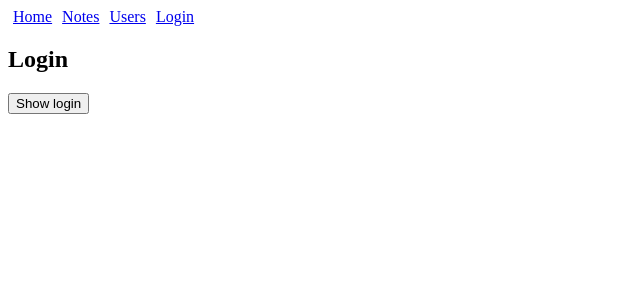
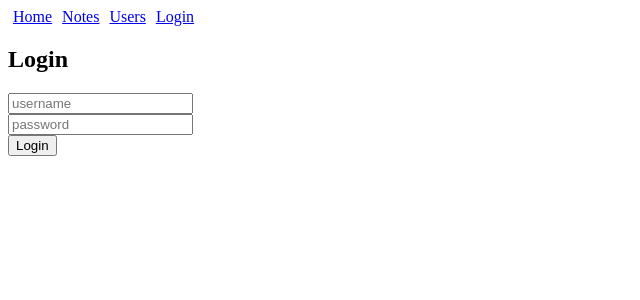
Before and after one commit to patriciotrujilllo/Notes-App-MERN, a React (Create React App) app in the folder app/: page /login in a window 1280 px wide. Shown: the top 300 px of the page, without its empty margins (0-640 px from the left). Built offline with nearby package versions, Linux system fonts and the light colour scheme; no server answers.

Commit message:
improvement: react-bootstrap components are used, Form and Button, deleted Togglable

```diff
--- a/app/src/components/RenderLoginForm.js
+++ b/app/src/components/RenderLoginForm.js
@@ -1,5 +1,5 @@
-import { Togglable } from './Togglable'
 import { useState } from 'react'
+import {Form, Button} from 'react-bootstrap'
 
 export const RenderLoginForm = ({ addUser }) => {
 	const [username, setUsername] = useState('')
@@ -37,27 +37,31 @@ export const RenderLoginForm = ({ addUser }) => {
 
 			{credenciales && <p style={{ color: 'red' }}>Credenciales incorrectas</p>}
 			<div>
-				<Togglable title='Show login'>
 
-					<form data-test-id='form-login-username' onSubmit={handleLoginSubmit}>
-						<input
+					<Form data-test-id='form-login-username' onSubmit={handleLoginSubmit}>
+						<Form.Group controlId="formBasicEmail">
+							<Form.Control
 							type='text'
 							name='username'
 							placeholder='username'
 							value={username}
 							onChange={handleUsernameChange}
 						/><br />
-						<input
+						</Form.Group>
+
+						<Form.Group controlId="formBasicPassword">
+						<Form.Control
 							type='password'
 							name='password'
 							placeholder='password'
 							value={password}
 							onChange={handlePasswordChange}
 						/><br />
-						<button>Login</button>
-					</form>
+						</Form.Group>
 
-				</Togglable>
+						<Button type='submit'>Login</Button>
+					</Form>
+
 			</div>
 
 		</div>
```
